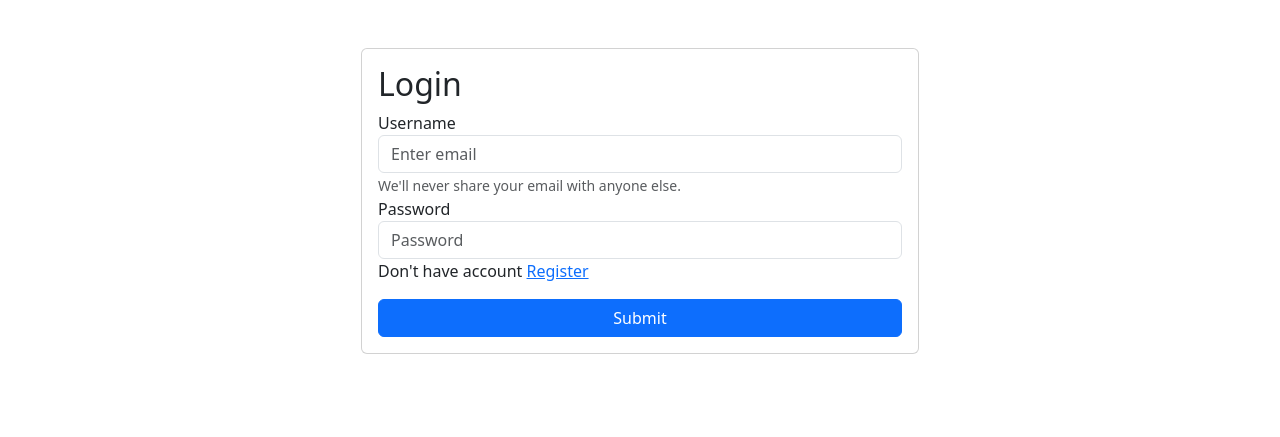
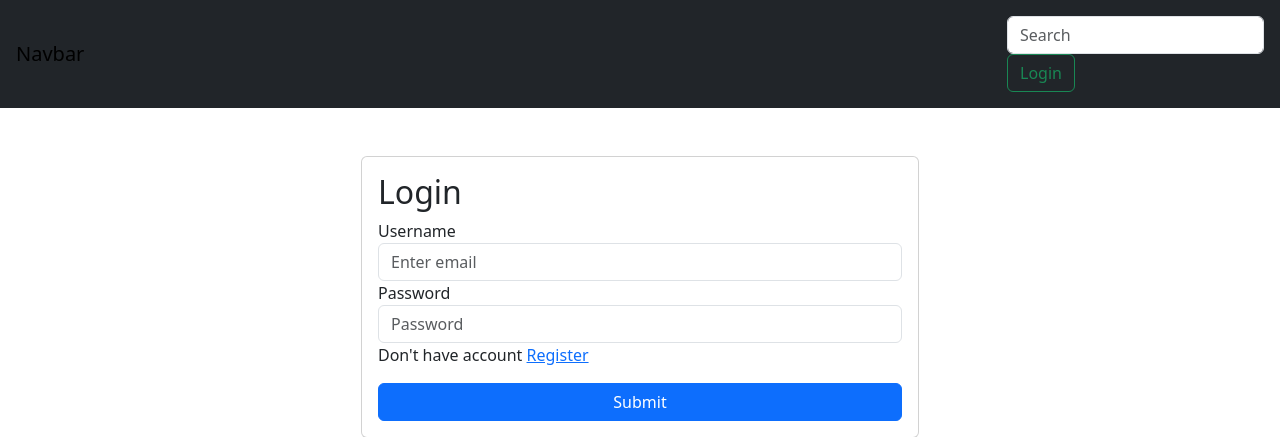
Before and after one commit to jtshukla24/Recipe, a Django app: page /login/ in a window 1280 px wide. Shown: the top 437 px of the page. Run offline with Django 4.2, Linux system fonts and the light colour scheme.

Commit message:
Added Login, Logout functionalities

```diff
--- a/Recipe/urls.py
+++ b/Recipe/urls.py
@@ -28,7 +28,8 @@ urlpatterns = [
     path('delete_recipe/<id>/', delete_recipe, name="delete_recipe"),
     path('update_recipe/<id>/', update_recipe, name="update_recipe"),
     path('login/',login_page, name = "login_page"),
-    path('register/', register, name="register")
+    path('register/', register, name="register"),
+    path('logout/', logout_page,name = "logout_page")
 
 ]
 
--- a/app1/templates/base.html
+++ b/app1/templates/base.html
@@ -12,6 +12,18 @@
 
 </style>
 <body>
+
+<nav class="navbar navbar-light bg-light justify-content-between bg-dark shadow=lg p-3 dark ">
+  <a class="navbar-brand">Navbar</a>
+  <form class="form-inline">
+    <input class="form-control mr-sm-2" type="search" placeholder="Search" aria-label="Search">
+      {%  if request.user.is_authenticated %}
+    <a href="/logout/" class="btn btn-outline-success my-2 my-sm-0" type="submit">Logout</a>
+      {% else %}
+          <a href="/login/" class="btn btn-outline-success my-2 my-sm-0" type="submit">Login</a>
+    {% endif %}
+  </form>
+</nav>
 {% block start %}
 
 {% endblock %}
--- a/app1/templates/login.html
+++ b/app1/templates/login.html
@@ -7,14 +7,23 @@
         <form class="col-6 mx-auto card p-3 shadow-1g" method="post" enctype="multipart/form-data">
             {% csrf_token %}
         <h2> Login</h2>
+
+            {% if messages %}
+
+            <div class = 'alert alert-primary' role = 'alert'>
+                {% for message in messages %}
+                {{ message }}
+                {% endfor %}
+            </div>
+                    {% endif %}
+
           <div class="form-group">
             <label for="exampleInputEmail1">Username</label>
-            <input type="text" class="form-control" id="exampleInputEmail1" aria-describedby="emailHelp" placeholder="Enter email">
-            <small id="emailHelp" class="form-text text-muted">We'll never share your email with anyone else.</small>
+            <input type="text" class="form-control" name = 'username' id="exampleInputEmail1" aria-describedby="emailHelp" placeholder="Enter email">
           </div>
           <div class="form-group">
             <label for="exampleInputPassword1">Password</label>
-            <input type="password" class="form-control" id="exampleInputPassword1" placeholder="Password">
+            <input type="password" name="password" class="form-control" id="exampleInputPassword1" placeholder="Password">
           </div>
          <p>Don't have account <a href="/register/">Register</a> </p>
           <button type="submit" class="btn btn-primary">Submit</button>
--- a/app1/views.py
+++ b/app1/views.py
@@ -3,9 +3,12 @@ from django.http import HttpResponse
 from .models import *
 from django.contrib.auth.models import User
 from django.contrib import messages
+from django.contrib.auth import authenticate, login, logout
+from django.contrib.auth.decorators import login_required
 
 
 # Create your views here.
+@login_required(login_url='/login')
 def recipe(request):
     if request.method == "POST":
         data = request.POST
@@ -27,13 +30,13 @@ def recipe(request):
     context = {'recipes': queryset}
     return render(request, "recipe.html", context)
 
-
+@login_required(login_url='/login')
 def delete_recipe(request, id):
     queryset = Recipe.objects.get(id=id)
     queryset.delete()
     return redirect('/')
 
-
+@login_required(login_url='/login')
 def update_recipe(request, id):
     queryset = Recipe.objects.get(id=id)
     if request.method == "POST":
@@ -56,20 +59,23 @@ def update_recipe(request, id):
 
 def login_page(request):
     if request.method == "POST":
-        first_name = request.POST.get('first_name')
-        last_name = request.POST.get('last_name')
         username = request.POST.get('username')
         password = request.POST.get('password')
 
-        user = User.objects.create(
-            first_name=first_name,
-            last_name=last_name,
-            username=username,
-        )
-        user.set_password(password)
-        user.save()
+        if not User.objects.filter(username=username).exists():
+            messages.error(request, 'invalid user name')
+            return redirect('/login/')
 
-        return redirect('/register/')
+        user = authenticate(username=username, password=password)
+
+        if user is None:
+            messages.error(request, 'invalid password')
+            return redirect('/login/')
+
+        else:
+            login(request, user)
+            return redirect("/")
+
     return render(request, "login.html")
 
 
@@ -82,7 +88,7 @@ def register(request):
 
         user = User.objects.filter(username=username)
         if user.exists():
-            messages.info(request,'username already exists')
+            messages.info(request, 'username already exists')
             return redirect('/register/')
 
         user = User.objects.create(
@@ -92,7 +98,12 @@ def register(request):
         )
         user.set_password(password)
         user.save()
-        messages.info(request,'account created successfully')
+        messages.info(request, 'account created successfully')
 
         return redirect('/register/')
     return render(request, "register.html")
+
+
+def logout_page(request):
+    logout(request)
+    return redirect('/login/')
```
Also changed, not shown: app1/migrations/0002_recipe_user_alter_recipe_recipe_image.py (added), db.sqlite3.
